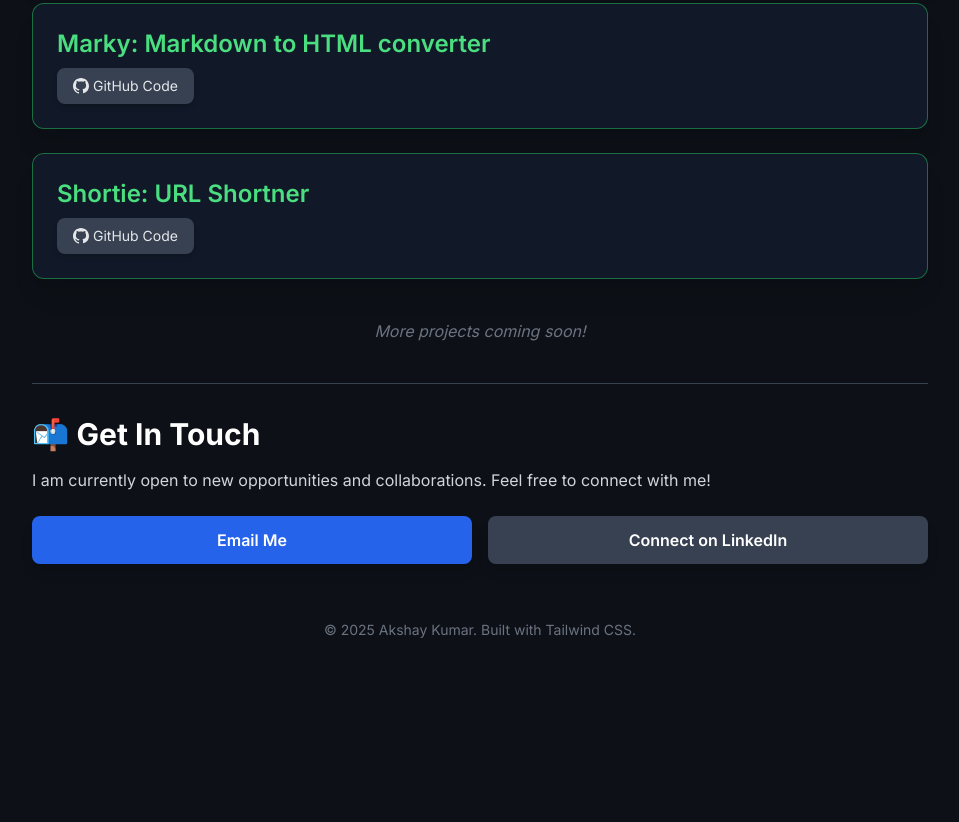
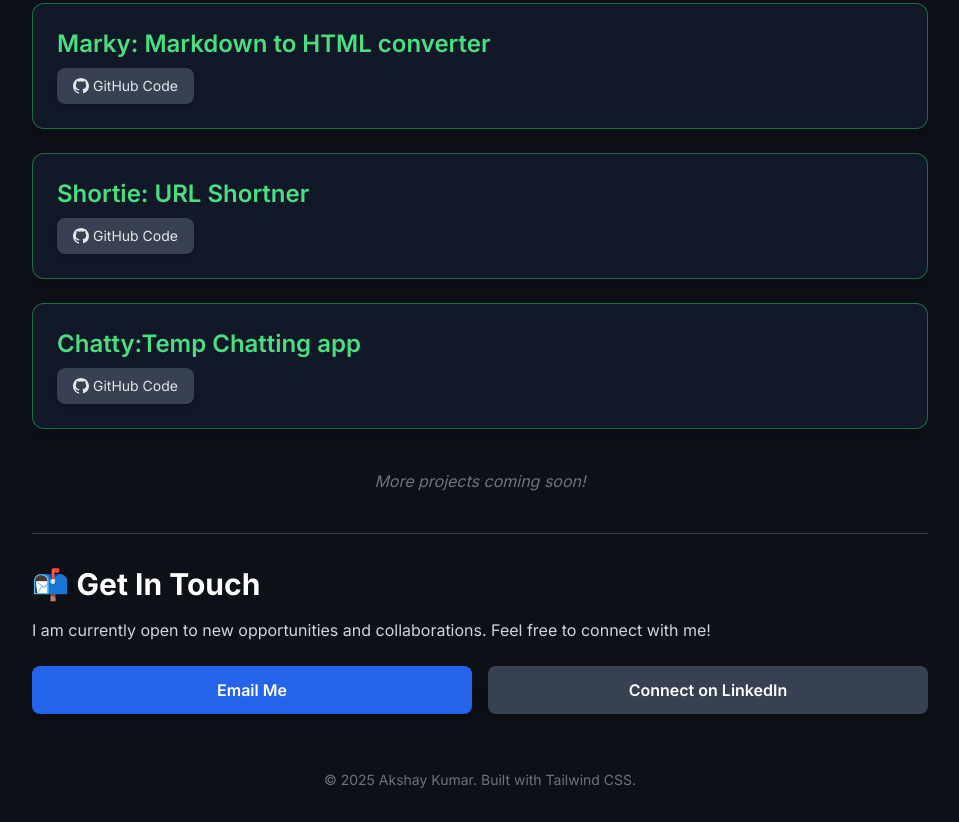
Before and after one commit to akshay-moolath/akshay-moolath.github.io, a plain HTML site: page index.html in a window 1280 px wide. Shown: the part 1254-2076 px from the top of the page, without its empty margins (160-1119 px from the left). Before the commit the page ends 1926 px from the top, so only its background shows below. Drawn offline with nearby package versions, Linux system fonts and the light colour scheme.

Commit message:
Update index.html

```diff
--- a/index.html
+++ b/index.html
@@ -151,7 +151,21 @@
                     </a>
                 </div>
             </div>
+                    <div class="project-card bg-gray-900 p-6 rounded-xl shadow-xl hover:shadow-2xl transition duration-300 border border-green-500/50">
+                <h3 class="text-2xl font-semibold mb-2 text-green-400">
+                    Chatty:Temp Chatting app
+                </h3>
 
+
+                <div class="flex space-x-4">
+
+
+                    <a href="https://github.com/akshay-moolath/Chatty" target="_blank" class="project-link inline-flex items-center justify-center px-4 py-2 bg-gray-700 hover:bg-gray-600 text-gray-200 text-sm font-medium rounded-lg transition duration-150 shadow-md">
+                        <svg class="w-4 h-4 mr-1" fill="currentColor" viewBox="0 0 20 20" xmlns="http://www.w3.org/2000/svg"><path fill-rule="evenodd" d="M10 0C4.477 0 0 4.484 0 10.016c0 4.414 2.864 8.15 6.837 9.47.5.092.682-.213.682-.472 0-.232-.008-.848-.013-1.656-2.784.604-3.37-1.341-3.37-1.341-.454-1.156-1.11-1.464-1.11-1.464-.908-.622.068-.609.068-.609 1.004.07 1.53.518 1.53.518.89 1.527 2.342 1.087 2.91.832.091-.645.349-1.087.635-1.338-2.22-.254-4.555-1.11-4.555-4.954 0-1.091.39-1.984 1.028-2.68-.104-.254-.447-1.27.098-2.646 0 0 .84-.268 2.753 1.024 1.637-.453 3.39-.453 5.027 0 1.912-1.292 2.752-1.024 2.752-1.024.545 1.376.202 2.392.098 2.646.64.696 1.028 1.589 1.028 2.68 0 3.85-2.337 4.697-4.563 4.947.359.314.678.924.678 1.871 0 1.35.012 2.433.012 2.76 0 .259.18.567.688.471C17.14 18.166 20 14.43 20 10.016 20 4.484 15.522 0 10 0z" clip-rule="evenodd"></path></svg>
+                        GitHub Code
+                    </a>
+                </div>
+            </div>
                     <section id="projects" class="space-y-6">
 
             <div class="p-4 text-center text-gray-500 italic">
```
